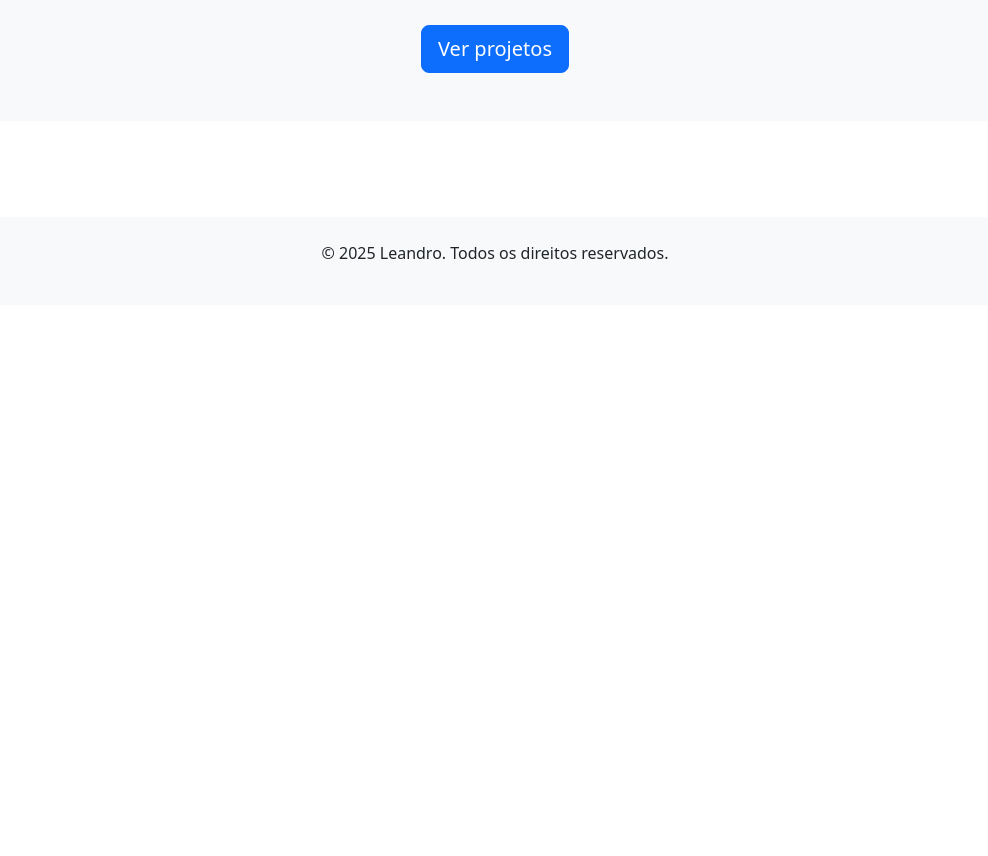
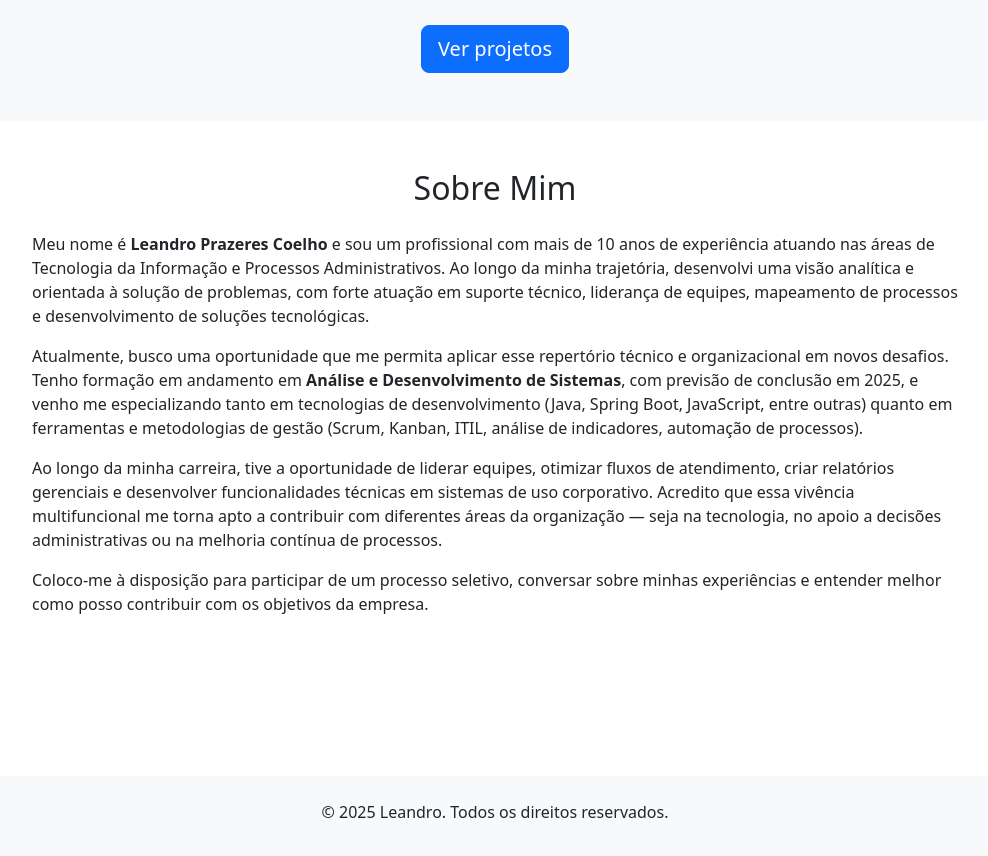
Before and after one commit to devLeandroCoelho/meu-portifolio, a plain HTML site: page index.html in a window 1280 px wide. Shown: the part 360-1216 px from the top of the page, without its empty margins (145-1133 px from the left). Before the commit the page ends 800 px from the top, so only its background shows below. Drawn offline with nearby package versions, Linux system fonts and the light colour scheme.

Commit message:
Adiciona seção Sobre Mim ao portfólio

```diff
--- /dev/null
+++ b/component/sobre.html
@@ -0,0 +1,19 @@
+<section id="sobre" class="container py-5">
+    <div class="row justify-content-center">
+        <div class="col-lg-10">
+            <h2 class="mb-4 text-center">Sobre Mim</h2>
+            <p>
+                Meu nome é <strong>Leandro Prazeres Coelho</strong> e sou um profissional com mais de 10 anos de experiência atuando nas áreas de Tecnologia da Informação e Processos Administrativos. Ao longo da minha trajetória, desenvolvi uma visão analítica e orientada à solução de problemas, com forte atuação em suporte técnico, liderança de equipes, mapeamento de processos e desenvolvimento de soluções tecnológicas.
+            </p>
+            <p>
+                Atualmente, busco uma oportunidade que me permita aplicar esse repertório técnico e organizacional em novos desafios. Tenho formação em andamento em <strong>Análise e Desenvolvimento de Sistemas</strong>, com previsão de conclusão em 2025, e venho me especializando tanto em tecnologias de desenvolvimento (Java, Spring Boot, JavaScript, entre outras) quanto em ferramentas e metodologias de gestão (Scrum, Kanban, ITIL, análise de indicadores, automação de processos).
+            </p>
+            <p>
+                Ao longo da minha carreira, tive a oportunidade de liderar equipes, otimizar fluxos de atendimento, criar relatórios gerenciais e desenvolver funcionalidades técnicas em sistemas de uso corporativo. Acredito que essa vivência multifuncional me torna apto a contribuir com diferentes áreas da organização — seja na tecnologia, no apoio a decisões administrativas ou na melhoria contínua de processos.
+            </p>
+            <p>
+                Coloco-me à disposição para participar de um processo seletivo, conversar sobre minhas experiências e entender melhor como posso contribuir com os objetivos da empresa.
+            </p>
+        </div>
+    </div>
+</section>
--- a/index.html
+++ b/index.html
@@ -16,6 +16,8 @@
 
     <div include-html="component/navbar.html"></div>
     <div include-html="component/hero.html"></div>
+    <div include-html="component/sobre.html"></div>
+
 
     <main class="container py-5">
         <!-- Seções do portfólio -->
@@ -26,7 +28,7 @@
     </footer>
 
     <!-- Scripts -->
-    <script src="bootstrap/js/bootstrap.bundle.min.js"></script>
+    <script src="/js/bootstrap.bundle.min.js"></script>
     <script src="js/include-html.js"></script>
     <script src="js/main.js"></script>
 </body>
```
